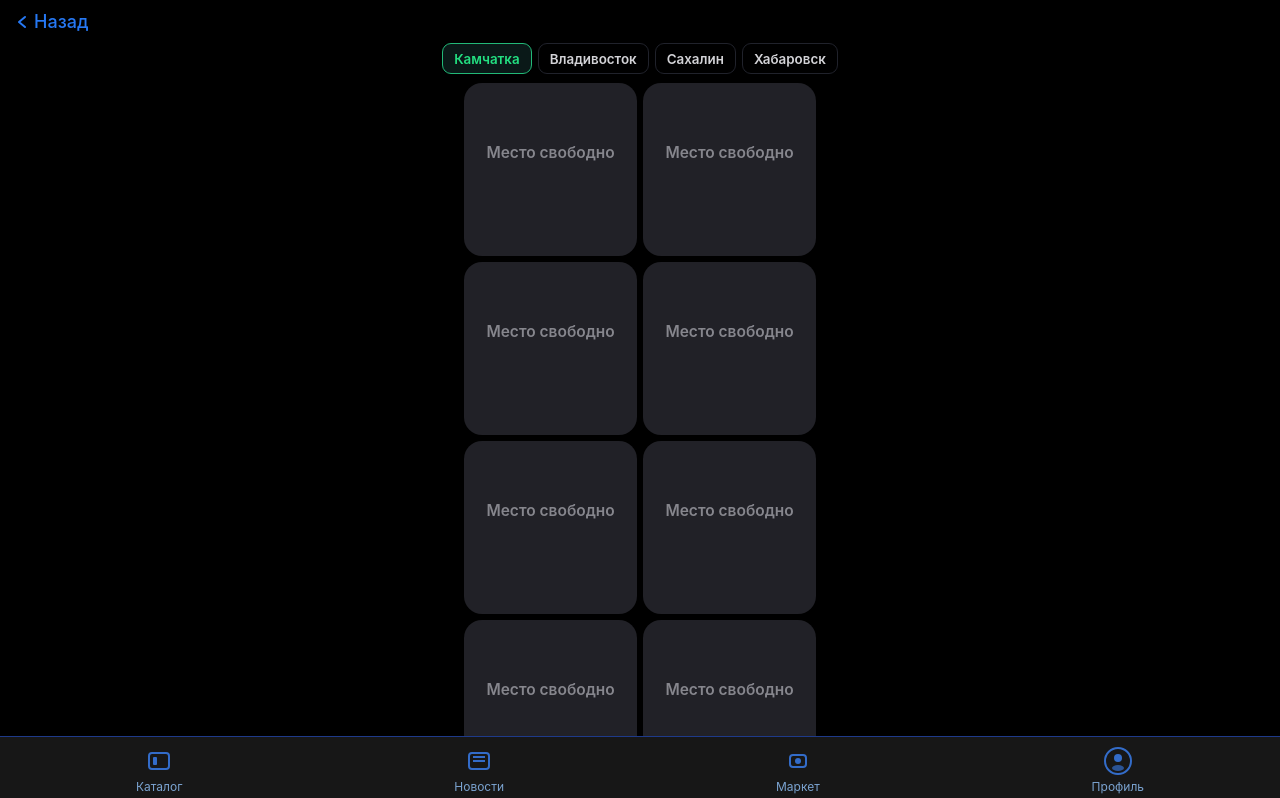
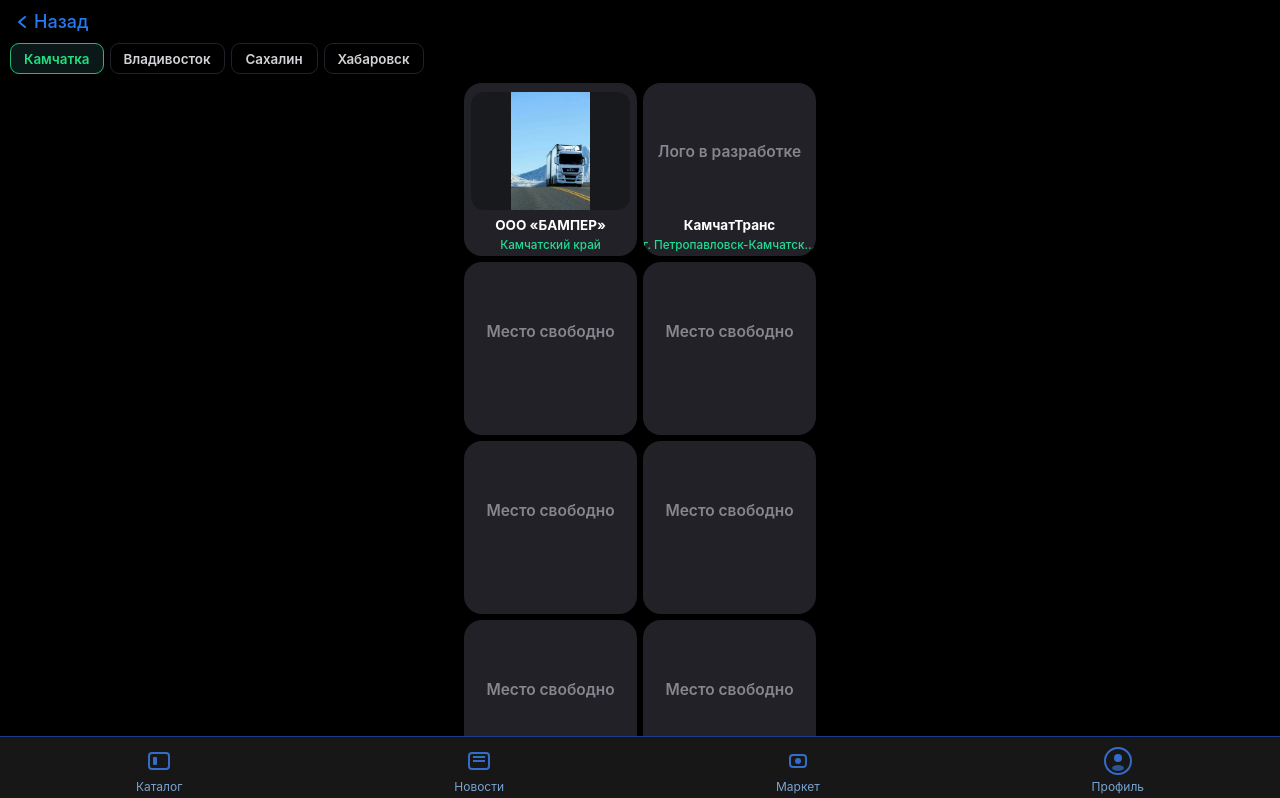
Before and after one commit to AlexSalavat/ikra-miniapp, a React (Create React App) app: page /logistics in a window 1280 px wide. Shown: the top 798 px of the page. Built offline with nearby package versions, Linux system fonts and the light colour scheme.

Commit message:
fix: обновления компонентов, мод

```diff
--- a/src/components/LogisticsShowcase.js
+++ b/src/components/LogisticsShowcase.js
@@ -1,23 +1,30 @@
 import React, { useState } from "react";
 import logistics from "../data/logistics";
 
-const CITIES = ["Камчатка", "Владивосток", "Сахалин", "Хабаровск"];
+const FILTERS = [
+  { label: "Камчатка", keys: ["Камчатка", "Камчатский"] },
+  { label: "Владивосток", keys: ["Владивосток"] },
+  { label: "Сахалин", keys: ["Сахалин"] },
+  { label: "Хабаровск", keys: ["Хабаровск"] },
+];
 const CARDS_PER_ROW = 2;
-const GAP = 6; // очень маленький зазор
+const GAP = 6;
 const CARD_SIZE = `calc((100vw - 28px - ${GAP}px) / 2)`;
 
-function filterByCity(item, city) {
-  if (!city) return true;
-  // поиск по подстроке (мягко)
-  return (item.address && item.address.toLowerCase().includes(city.toLowerCase()))
-    || (item.name && item.name.toLowerCase().includes(city.toLowerCase()));
+function isMatchByKeys(item, keys) {
+  if (!keys || keys.length === 0) return true;
+  const addr = (item.address || "") + " " + (item.name || "");
+  return keys.some(key => addr.toLowerCase().includes(key.toLowerCase()));
 }
 
 export default function LogisticsShowcase() {
-  const [city, setCity] = useState(CITIES[0]);
-  // Фильтруем по выбранному городу
-  const filtered = logistics.filter(item => filterByCity(item, city));
-  // Заполняем свободные места до 10 карточек
+  const [filter, setFilter] = useState(FILTERS[0].label);
+
+  // Найти ключи для фильтра
+  const activeKeys = FILTERS.find(f => f.label === filter)?.keys || [];
+
+  // Отфильтровать по городу/региону
+  const filtered = logistics.filter(item => isMatchByKeys(item, activeKeys));
   const cards = filtered.concat(Array(Math.max(0, 10 - filtered.length)).fill({ isEmpty: true }));
 
   return (
@@ -45,35 +52,38 @@ export default function LogisticsShowcase() {
         </svg>
         Назад
       </button>
-      {/* Фильтр города */}
+      {/* Фильтр — всегда в одну строку, прокручиваем если не влезает */}
       <div style={{
         display: "flex",
         gap: 6,
         marginBottom: 9,
-        justifyContent: "center",
-        width: "100%",
-        paddingLeft: 6,
+        width: "100vw",
+        maxWidth: "100vw",
+        overflowX: "auto",
+        whiteSpace: "nowrap",
+        paddingLeft: 10,
         paddingRight: 6,
-        flexWrap: "wrap"
+        scrollbarWidth: "none",
+        msOverflowStyle: "none"
       }}>
-        {CITIES.map(c => (
+        {FILTERS.map(f => (
           <button
-            key={c}
-            onClick={() => setCity(c)}
+            key={f.label}
+            onClick={() => setFilter(f.label)}
             style={{
-              background: city === c ? "#0a1918" : "none",
-              color: city === c ? "#23df81" : "#d3d3d7",
-              border: `1.3px solid ${city === c ? "#22b978" : "#20222b"}`,
+              background: filter === f.label ? "#0a1918" : "none",
+              color: filter === f.label ? "#23df81" : "#d3d3d7",
+              border: `1.3px solid ${filter === f.label ? "#22b978" : "#20222b"}`,
               borderRadius: 9,
               fontWeight: 600,
               fontSize: 13.4,
-              minWidth: 77,
-              padding: "4.5px 11px",
+              minWidth: 87,
+              padding: "4.5px 13px",
               cursor: "pointer",
               outline: "none"
             }}
           >
-            {c}
+            {f.label}
           </button>
         ))}
       </div>
```
